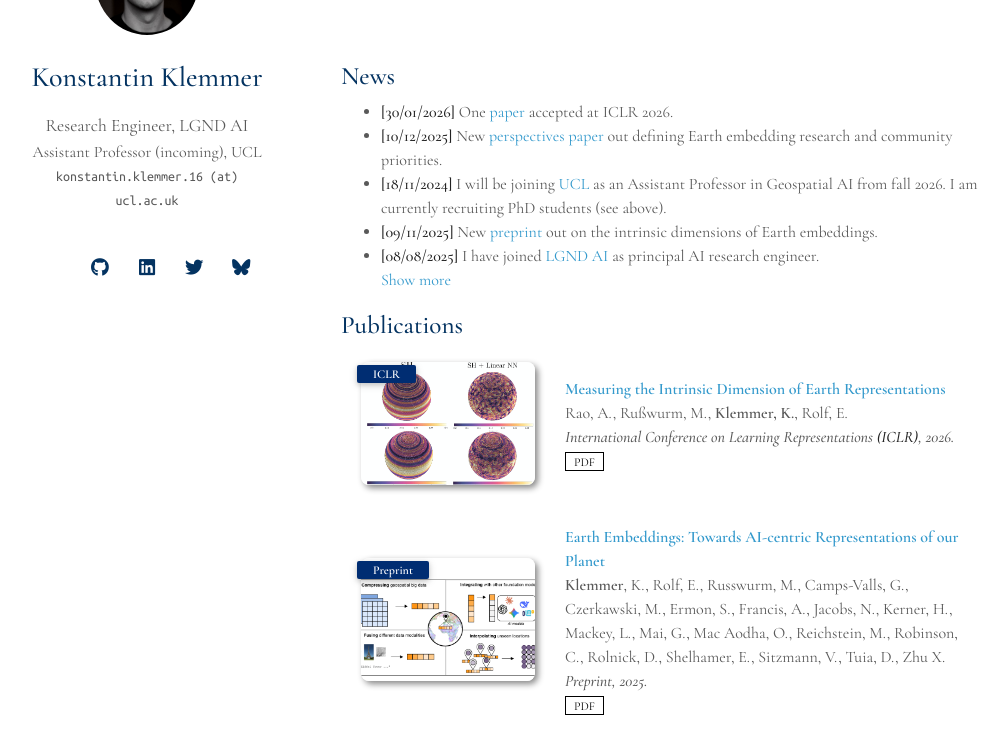
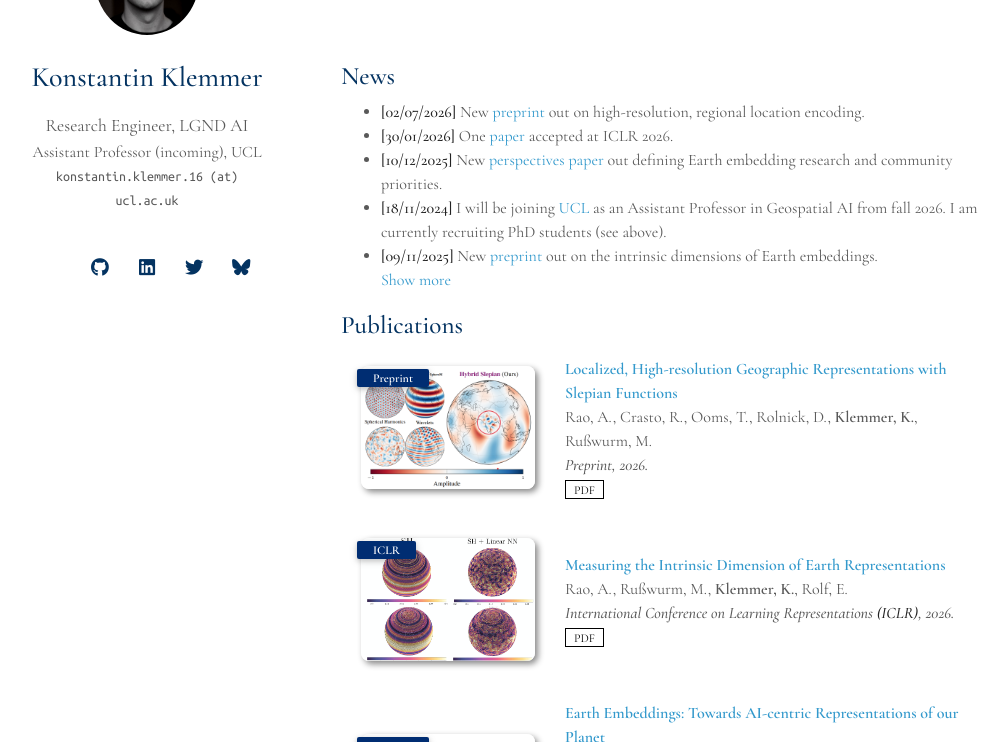
Before and after one commit to konstantinklemmer/konstantinklemmer.github.io, a Jekyll site: the page built from index.md, in a window 1280 px wide and 900 px high, scrolled down 530 px, cut to the strip 158-900 px from the top of the window. Shown: the whole strip, without its empty margins (129-1137 px from the left). Built offline with Jekyll 4.4.1, drawn with Linux system fonts in a browser that asks for light colours; a style sheet for code colours, icons or effects is not loaded; our own code applies the rules of GitHub Pages for plain Markdown files.

Commit message:
Add new paper (arxiv26a)

```diff
--- a/_data/publications.yml
+++ b/_data/publications.yml
@@ -1,4 +1,12 @@
 main:
+
+  - title: "Localized, High-resolution Geographic Representations with Slepian Functions"
+    authors: Rao, A., Crasto, R., Ooms, T., Rolnick, D., <b>Klemmer, K.</b>, Rußwurm, M.
+    conference_short: Preprint
+    conference: Preprint, 2026.
+    pdf: https://arxiv.org/abs/2602.00392
+    #bibtex: TODO
+    image: ./assets/img/pub/arxiv26a.png
 
   - title: "Measuring the Intrinsic Dimension of Earth Representations"
     authors: Rao, A., Rußwurm, M., <b>Klemmer, K.</b>, Rolf, E.
--- a/_includes/news.md
+++ b/_includes/news.md
@@ -3,14 +3,15 @@
 <h2 style="margin: 60px 0px 10px;">News</h2>
 
 <ul>
+<li><strong>[02/07/2026]</strong> New <a href="https://arxiv.org/abs/2602.00392">preprint</a> out on high-resolution, regional location encoding.</li>
 <li><strong>[30/01/2026]</strong> One <a href="https://arxiv.org/abs/2511.02101"> paper</a> accepted at ICLR 2026.</li>
 <li><strong>[10/12/2025]</strong> New <a href="https://eartharxiv.org/repository/view/11083/">perspectives paper</a> out defining Earth embedding research and community priorities.</li>
 <li><strong>[18/11/2024]</strong> I will be joining <a href="https://www.ucl.ac.uk/">UCL</a> as an Assistant Professor in Geospatial AI from fall 2026. I am currently recruiting PhD students (see above).</li>
 <li><strong>[09/11/2025]</strong> New <a href="https://arxiv.org/abs/2511.02101">preprint</a> out on the intrinsic dimensions of Earth embeddings.</li>
-<li><strong>[08/08/2025]</strong> I have joined <a href="https://lgnd.io/">LGND AI</a> as principal AI research engineer.</li>
 
 <a href="javascript:toggle_vis('newsmore')">Show more</a>
 <div id="newsmore" style="display:none">
+  <li><strong>[08/08/2025]</strong> I have joined <a href="https://lgnd.io/">LGND AI</a> as principal AI research engineer.</li>
   <li><strong>[29/04/2025]</strong> We presented two papers [<a href="https://www.climatechange.ai/papers/iclr2025/20">1</a>,<a href="https://www.climatechange.ai/papers/iclr2025/25">2</a>] at the ICLR 2025 workshops on "Tackling Climate Change with Machine Learning", "ML for Remote Sensing" and "ML for Multiscale Processes".</li>
   <li><strong>[18/12/2024]</strong> I have transitioned into a full-time researcher role at Microsoft Research.</li>
   <li><strong>[10/12/2024]</strong> One <a href="https://arxiv.org/abs/2311.17179">paper</a> accepted at AAAI.</li>
```
Also changed, not shown: assets/img/pub/arxiv26a.png (added).
